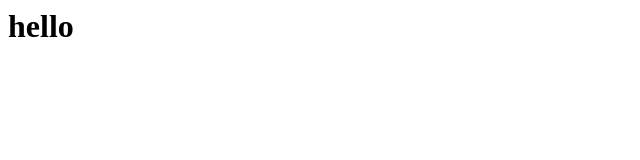
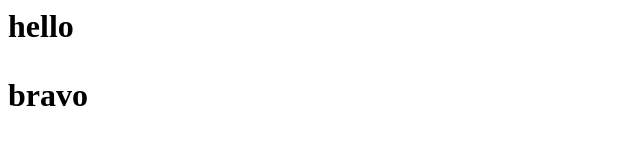
Before and after one commit to aurel1969/gitcourse, a plain HTML site: page index.html in a window 1280 px wide. Shown: the whole page, without its empty margins (0-640 px from the left). Drawn offline with Linux system fonts and the light colour scheme.

Commit message:
insert bravo

```diff
--- a/index.html
+++ b/index.html
@@ -1 +1,2 @@
 <h1>hello<h1>
+<p>bravo</p>
```
